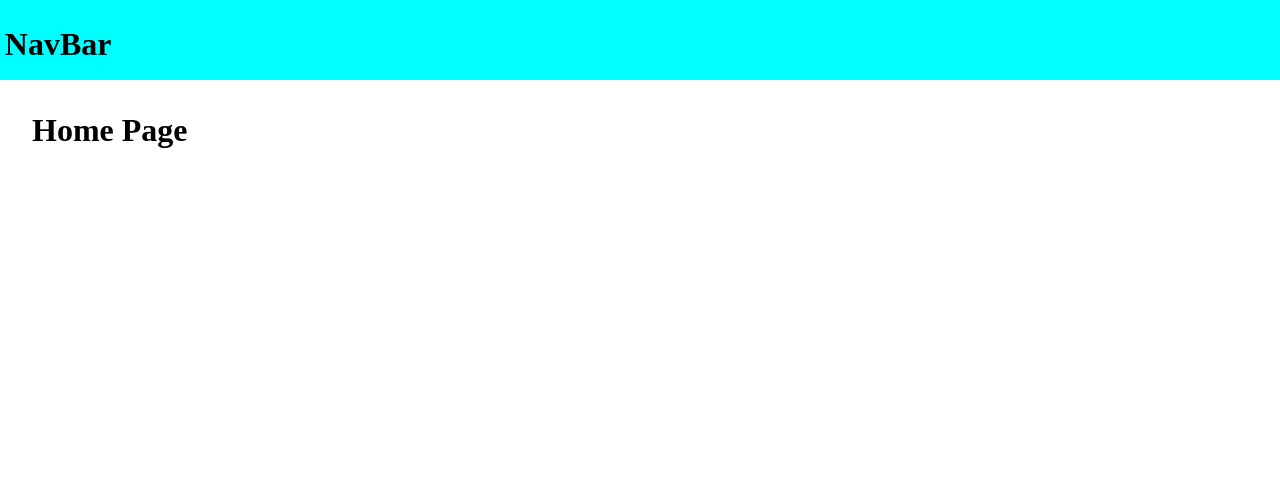
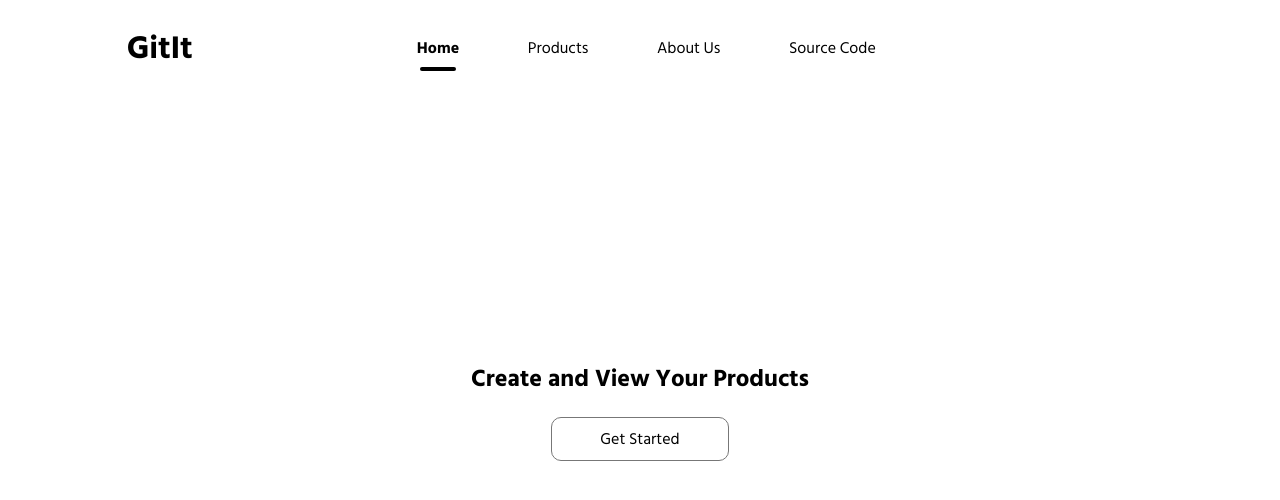
Before and after one commit to AbdulkarimOgaji/assessment-gitit, a React (Create React App) app: page / in a window 1280 px wide. Shown: the top 500 px of the page. Built offline with nearby package versions, Linux system fonts and the light colour scheme.

Commit message:
style: complete home page and navbar

```diff
--- a/src/components/NavBar/index.tsx
+++ b/src/components/NavBar/index.tsx
@@ -1,9 +1,30 @@
+import { NavLink } from "react-router-dom";
 import classes from "./navbar.module.css";
 
 const NavBar = () => {
   return (
     <header className={classes.navbar}>
-      <h1>NavBar</h1>
+      <h1>GitIt</h1>
+      <ul>
+        <li>
+          <NavLink to="/">Home</NavLink>
+        </li>
+        <li>
+          <NavLink to="/products">Products</NavLink>
+        </li>
+        <li>
+          <NavLink to="/something">About Us</NavLink>
+        </li>
+        <li>
+          <a
+            href="https://github.com/abdulkarimogaji/assessment-gitit"
+            target="_blank"
+            rel="noreferrer"
+          >
+            Source Code
+          </a>
+        </li>
+      </ul>
     </header>
   );
 };
--- a/src/components/NavBar/navbar.module.css
+++ b/src/components/NavBar/navbar.module.css
@@ -1,9 +1,48 @@
 .navbar {
   position: fixed;
-  background-color: aqua;
   top: 0;
   left: 0;
   right: 0;
-  padding: 0.3rem;
+  padding-top: 1rem;
   height: var(--navbar-height);
+  grid-template-columns: 1fr 2fr 0.1fr 4fr 1fr 2fr;
+  display: grid;
+  align-items: center;
 }
+
+.navbar h1 {
+  grid-column: 2/3;
+  margin: 0;
+  padding: 0;
+}
+
+.navbar ul {
+  display: flex;
+  grid-column: 4/5;
+  list-style-type: none;
+  margin: 0;
+  padding: 0;
+  justify-content: space-between;
+}
+
+.navbar a {
+  padding: 0.3rem 1.5rem;
+  color: black;
+  text-decoration: none;
+}
+
+a[class="active"] {
+  font-weight: bold;
+  position: relative;
+}
+
+a[class="active"]::after {
+  position: absolute;
+  content: " ";
+  bottom: -5px;
+  left: 30%;
+  right: 30%;
+  height: 4px;
+  border-radius: 3px;
+  background-color: black;
+}
--- a/src/components/Product/index.tsx
+++ /dev/null
@@ -1,5 +0,0 @@
-const Product = () => {
-  return <></>;
-};
-
-export default Product;
--- /dev/null
+++ b/src/components/ProductCard/index.tsx
@@ -0,0 +1,5 @@
+const ProductCard = () => {
+  return <></>;
+};
+
+export default ProductCard;
--- a/src/index.css
+++ b/src/index.css
@@ -1,3 +1,5 @@
+@import url("https://fonts.googleapis.com/css2?family=Hind+Siliguri:wght@300;400;500;600;700&family=Hind:wght@400;500;600;700&display=swap");
+
 *,
 *::before,
 *::after {
@@ -10,4 +12,5 @@
 body {
   margin: 0;
   padding: 0;
+  font-family: "Hind Siliguri", sans-serif;
 }
--- a/src/pages/Home/home.module.css
+++ b/src/pages/Home/home.module.css
@@ -1,4 +1,21 @@
 .container {
-  margin-top: var(--navbar-height);
-  padding: 2rem;
+  display: flex;
+  align-items: center;
+  justify-content: center;
+  flex-direction: column;
+  min-height: 100vh;
 }
+
+.btn {
+  border: 1px solid #777;
+  padding: 0.5rem 3rem;
+  color: black;
+  border-radius: 10px;
+  text-decoration: none;
+  transition: 250ms;
+}
+
+.btn:hover {
+  background-color: black;
+  color: white;
+}
--- a/src/pages/Home/index.tsx
+++ b/src/pages/Home/index.tsx
@@ -1,6 +1,14 @@
+import { Link } from "react-router-dom";
 import classes from "./home.module.css";
 const Home = () => {
-  return <h1 className={classes.container}>Home Page</h1>;
+  return (
+    <section className={classes.container}>
+      <h1>Create and View Your Products</h1>
+      <Link to="/products" className={classes.btn}>
+        Get Started
+      </Link>
+    </section>
+  );
 };
 
 export default Home;
```
Also changed, not shown: src/components/ProductCard/product.module.css (added).
